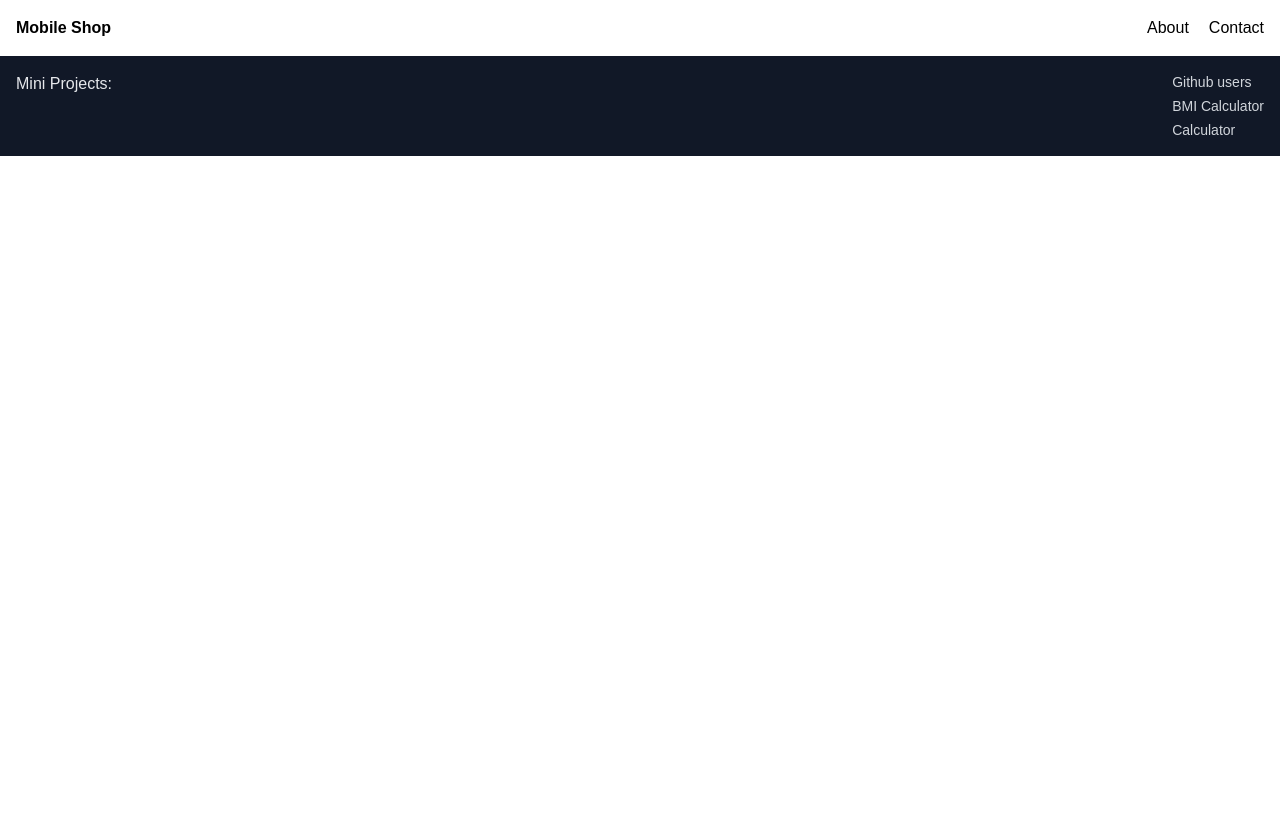
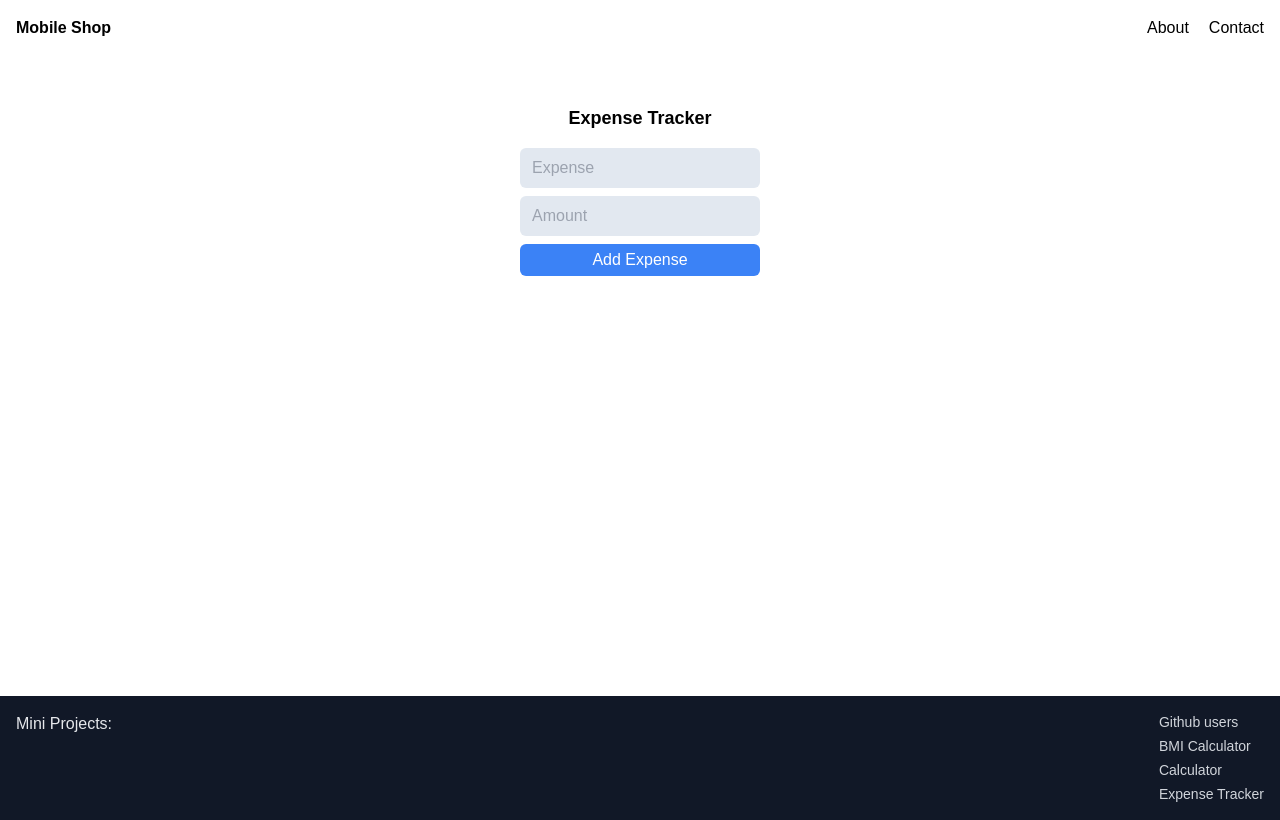
Before and after one commit to tilakjain619/First-React-App, a React (Vite) app: page /expense-tracker in a window 1280 px wide. Built offline with nearby package versions, Linux system fonts and the light colour scheme.

Commit message:
create expense tracker

```diff
--- a/src/App.jsx
+++ b/src/App.jsx
@@ -9,6 +9,7 @@ import { BrowserRouter, Route, Routes } from 'react-router-dom'
 import Footer from './Footer'
 import Calculator from './Calculator'
 import BMICalculator from './BMICalculator'
+import ExpenseTracker from './ExpenseTracker'
 const App = () => {
   return (
     <BrowserRouter>
@@ -20,6 +21,7 @@ const App = () => {
       <Route path="/github-users" element={<GithubUsers/>}></Route>
       <Route path="/bmi-calculator" element={<BMICalculator/>}></Route>
       <Route path="/calculator" element={<Calculator/>}></Route>
+      <Route path="/expense-tracker" element={<ExpenseTracker/>}></Route>
     </Routes>
     <Footer/>
     </BrowserRouter>
--- /dev/null
+++ b/src/ExpenseTracker.jsx
@@ -0,0 +1,73 @@
+import React, { useState } from 'react'
+
+const ExpenseTracker = () => {
+    const [expense, setExpense] = useState("");
+    const [amount, setAmount] = useState("");
+    const [list, setList] = useState([]);
+    const [totalAmount, setTotalAmount] = useState(0);
+    const [nextId, setNextId] = useState(1);
+    function addExpense() {
+        if (!expense || !amount) {
+            return;
+        }
+        const newExpense = {
+            id: nextId,
+            title: expense,
+            amount: Number(amount)
+        }
+        setList([...list, newExpense]);
+        setTotalAmount(totalAmount + newExpense.amount);
+        setExpense("");
+        setAmount("");
+        setNextId(nextId + 1);
+    }
+    let deleteExpense = (id) => {
+        const expenseToDelete = list.find((expense) => expense.id === id);
+        if (expenseToDelete) {
+            setList(list.filter((expense) => expense.id !== id));
+            setTotalAmount(totalAmount - expenseToDelete.amount);
+        }
+    }
+    return (
+        <div className='min-h-[80vh] pt-10'>
+            <div className='min-w-60 max-w-fit mx-auto flex flex-col gap-2'>
+                <h2 className='text-center text-lg my-2 font-bold'>Expense Tracker</h2>
+                <input
+                    onChange={(e) => setExpense(e.target.value)}
+                    value={expense}
+                    className='bg-slate-200 py-2 px-3 rounded-md'
+                    type="text"
+                    placeholder='Expense' />
+                <input
+                    onChange={(e) => setAmount(e.target.value)}
+                    value={amount}
+                    className='bg-slate-200 py-2 px-3 rounded-md'
+                    type="number"
+                    placeholder='Amount' />
+                <button className='bg-blue-500 py-1 px-2 rounded-md text-white' onClick={addExpense}>Add Expense</button>
+            </div>
+            {list.length >= 1 &&
+            <ul className='mt-6 px-10 py-2 w-full sm:w-[400px] mx-auto'>
+                <li className='flex flex-wrap gap-x-4 gap-y-3 border border-slate-200 p-2 rounded-md'>
+                    <span className='min-w-24 flex-1'>Title</span>
+                    <span className='min-w-24 flex-1'>Amount</span>
+                    <span className='min-w-10 flex-1'>Options</span>
+                </li>
+                {list.map((item) => (
+                    <li key={item.id} className='flex flex-wrap gap-x-4 gap-y-3 border border-slate-200 p-2 rounded-md'>
+                        <span className='min-w-24 flex-1'>{item.title}</span>
+                        <span className='min-w-24 flex-1'>Rs {item.amount}</span>
+                        <button className='min-w-10 flex-1 bg-red-600 text-gray-200 rounded-sm px-3 py-1 text-sm' onClick={() => deleteExpense(item.id)}>Delete</button>
+                    </li>
+                ))}
+                <li className='flex items-center gap-x-4 p-2 bg-gray-100'>
+                    <span className='min-w-24 text-sm font-bold'>Total Expense</span>
+                    <span className='min-w-24'>Rs {totalAmount}</span>
+                </li>
+            </ul>
+            }
+        </div>
+    )
+}
+
+export default ExpenseTracker
--- a/src/Footer.jsx
+++ b/src/Footer.jsx
@@ -11,6 +11,7 @@ const Footer = () => {
             <li><Link to="/github-users">Github users</Link></li>
             <li><Link to="/bmi-calculator">BMI Calculator</Link></li>
             <li><Link to="/calculator">Calculator</Link></li>
+            <li><Link to="/expense-tracker">Expense Tracker</Link></li>
         </ul>
    </footer>
   )
```
